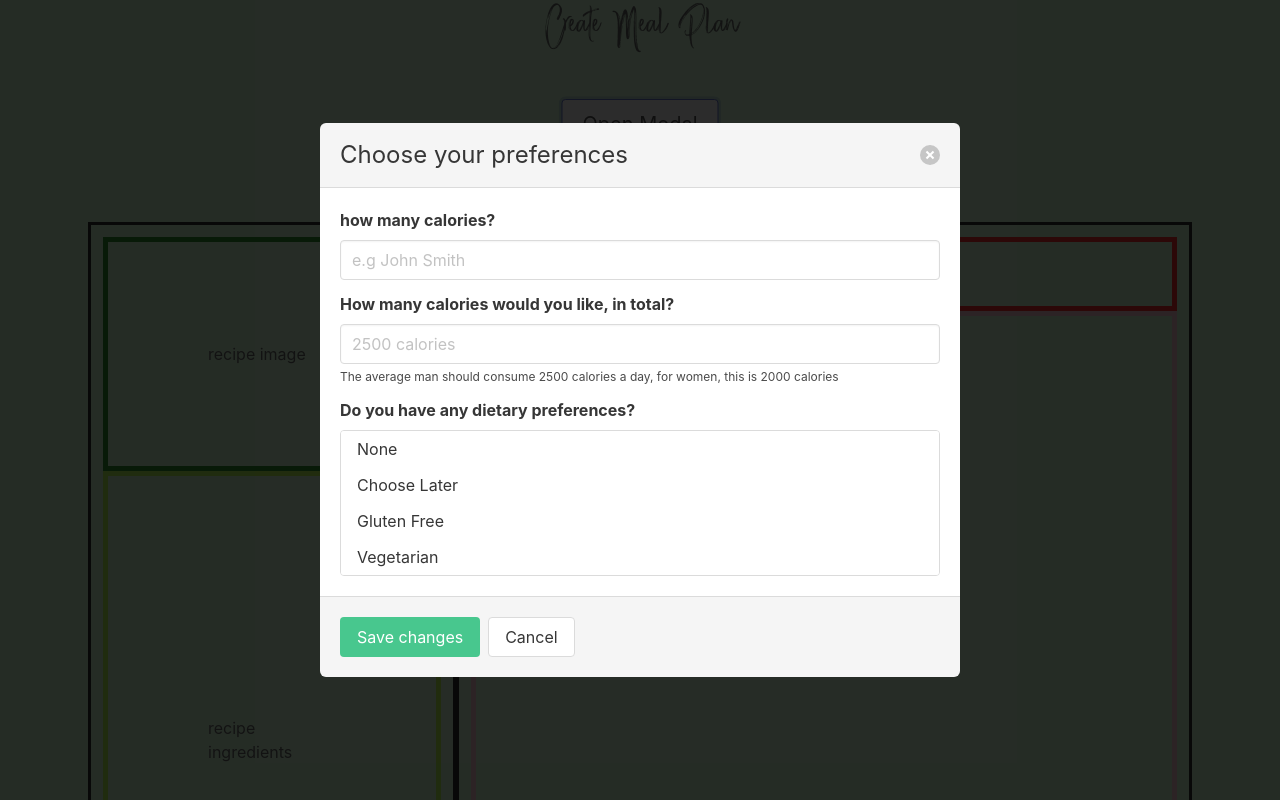
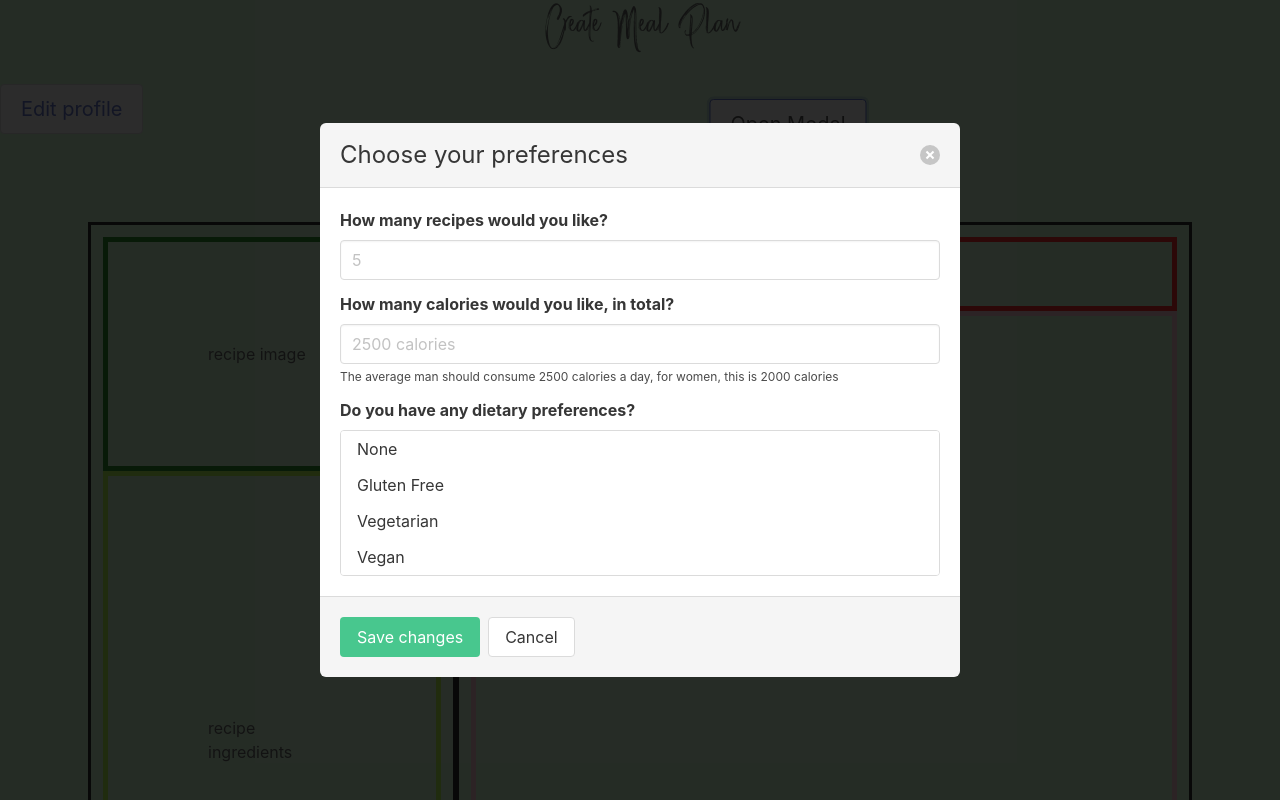
Before and after one commit to michaelshxw/The-Real-Meal-App, a plain HTML site: page c.create_meal_plan.html in a window 1280 px wide. Both pictures are taken after a click on the button "Open Modal". Shown: the top 800 px of the page. Drawn offline with nearby package versions, Linux system fonts and the light colour scheme.

Commit message:
updating file syntax

```diff
--- a/assets/js/createmealplan.js
+++ b/assets/js/createmealplan.js
@@ -44,4 +44,3 @@ function saveModalSubmit(){
 var quickSelectOptions = {
     recipesNum: localStorage.getItem('recipesNum'),
 }
-console.log(localStorage);
--- a/c.create_meal_plan.html
+++ b/c.create_meal_plan.html
@@ -10,13 +10,7 @@
 
 <body>
     <h1 class="subtitle is-1">Create Meal Plan</h1>
-
-<!-- <div class="user-input">
-    <div class="modal"></div>
-        <div id="input-dietary-pref"></div>
-        <div id="input-calorie-amount"></div>
-        <div id="input-meal-amount"></div>
-</div> -->
+    <button class="button is-medium"><a href="./index.html">Edit profile</a></button>
 
 <button class="button is-medium open-modal">Open Modal</button>
 <div class="modal">
@@ -28,9 +22,9 @@
       </header>
       <section class="modal-card-body">
         <div class="field">
-            <label class="label">how many calories?</label>
+            <label class="label">How many recipes would you like?</label>
             <div class="control">
-                <input class="input" type="text" placeholder="e.g John Smith" id="recipesNum">
+                <input class="input" type="text" placeholder="5" id="recipesNum">
             </div>
         </div>
           <div class="field">
@@ -44,7 +38,6 @@
             <label class="label">Do you have any dietary preferences?</label>
             <select multiple size="4" style="width: 600px" id="dietaryValue">
                 <option value="none">None</option>
-                <option value="choose-later">Choose Later</option>
                 <option value="gluten-free">Gluten Free</option>
                 <option value="vegetarian">Vegetarian</option>
                 <option value="vegan">Vegan</option>
```
